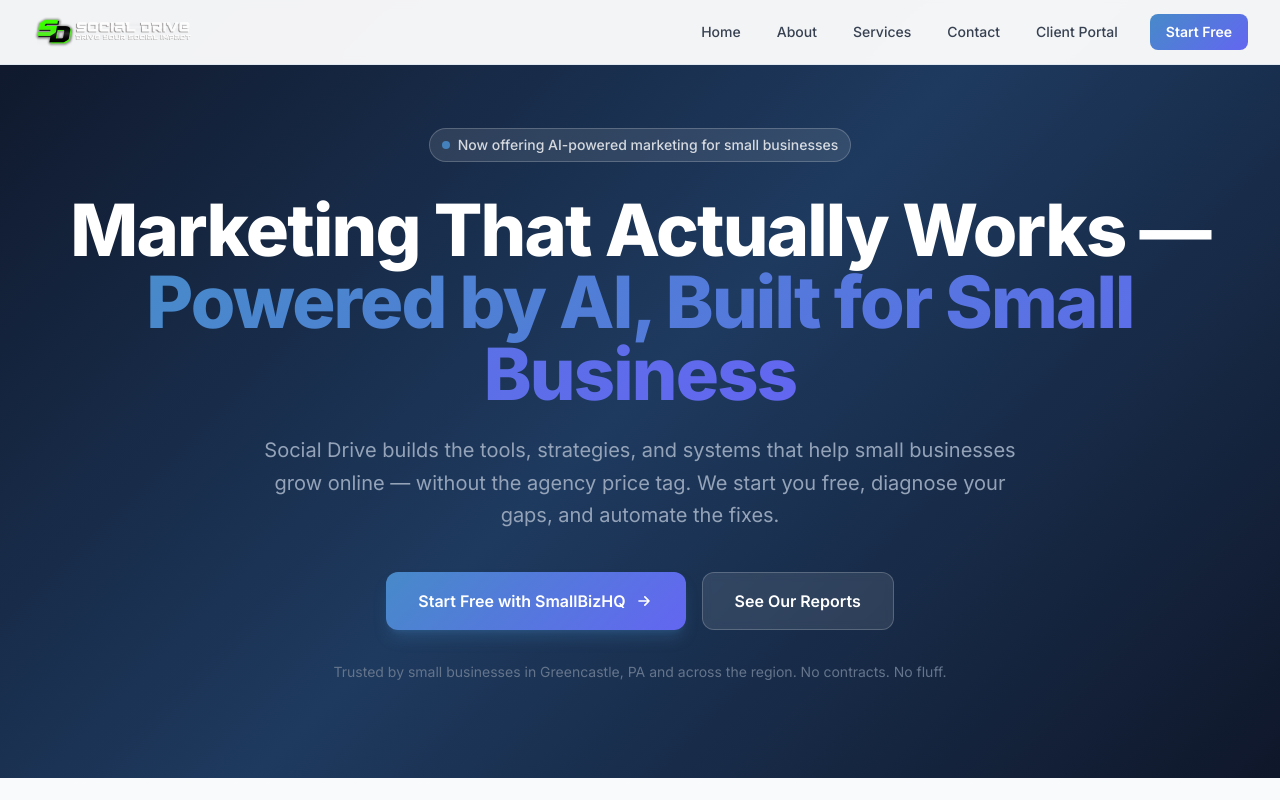
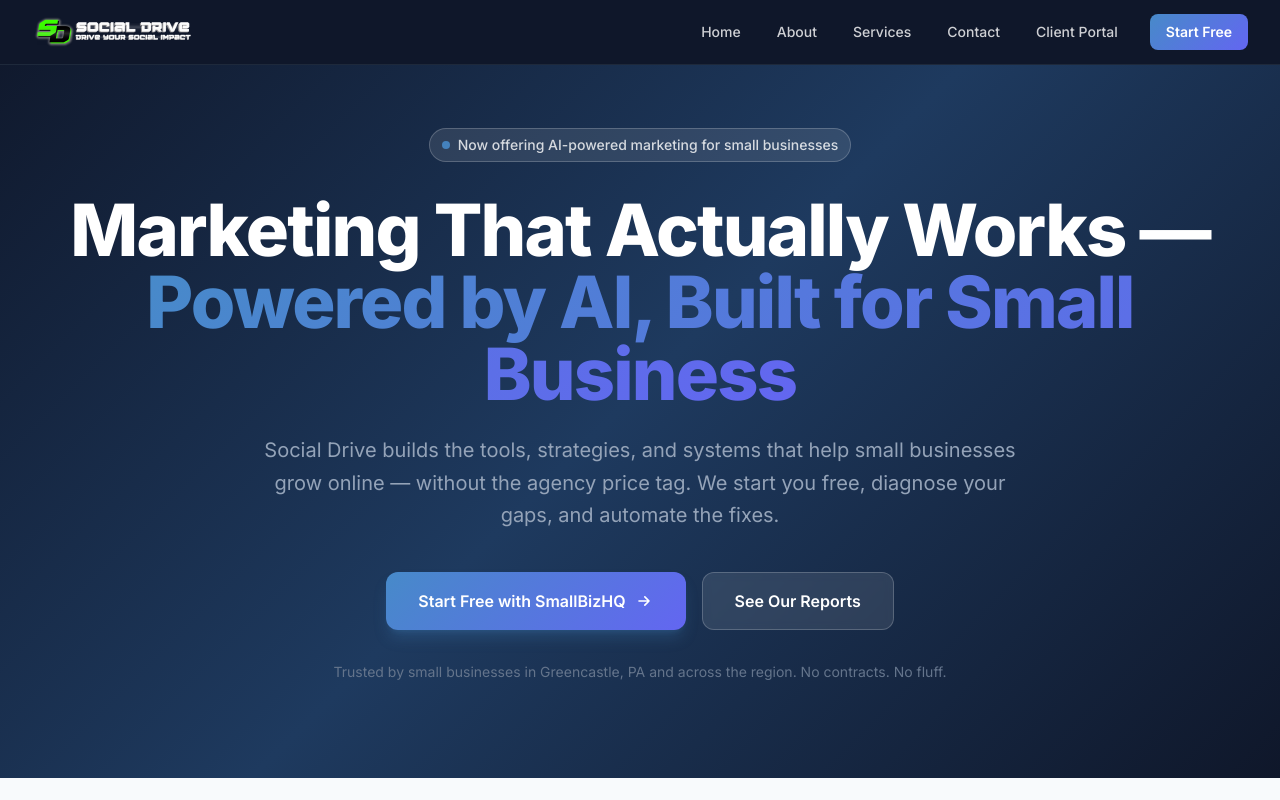
Before and after one commit to mbaer93/sdm-website, a Next.js app: page / in a window 1280 px wide. Shown: the top 800 px of the page. Built offline with nearby package versions, Linux system fonts and the light colour scheme.

Commit message:
fix: dark navbar so transparent logo is visible

```diff
--- a/components/Navbar.tsx
+++ b/components/Navbar.tsx
@@ -16,7 +16,7 @@
   const [mobileOpen, setMobileOpen] = useState(false);
 
   return (
-    <header className="fixed top-0 left-0 right-0 z-50 bg-white/95 backdrop-blur-sm border-b border-[#e2e8f0]">
+    <header className="fixed top-0 left-0 right-0 z-50 bg-[#0f172a] backdrop-blur-sm border-b border-[#1e293b]">
       <div className="max-w-7xl mx-auto px-4 sm:px-6 lg:px-8">
         <div className="flex items-center justify-between h-16">
           {/* Logo */}
@@ -37,7 +37,7 @@
               <Link
                 key={link.href}
                 href={link.href}
-                className="px-4 py-2 text-sm font-medium text-[#374151] hover:text-[#478ac9] transition-colors rounded-lg hover:bg-[#f8fafc]"
+                className="px-4 py-2 text-sm font-medium text-white/80 hover:text-white transition-colors rounded-lg hover:bg-white/10"
               >
                 {link.label}
               </Link>
@@ -54,7 +54,7 @@
 
           {/* Mobile Menu Button */}
           <button
-            className="md:hidden p-2 rounded-lg text-[#374151] hover:bg-[#f8fafc] transition-colors"
+            className="md:hidden p-2 rounded-lg text-white/80 hover:bg-white/10 transition-colors"
             onClick={() => setMobileOpen(!mobileOpen)}
             aria-label="Toggle menu"
           >
@@ -73,14 +73,14 @@
 
       {/* Mobile Menu */}
       {mobileOpen && (
-        <div className="md:hidden border-t border-[#e2e8f0] bg-white">
+        <div className="md:hidden border-t border-[#1e293b] bg-[#0f172a]">
           <div className="max-w-7xl mx-auto px-4 py-3 flex flex-col gap-1">
             {navLinks.map((link) => (
               <Link
                 key={link.href}
                 href={link.href}
                 onClick={() => setMobileOpen(false)}
-                className="px-4 py-3 text-sm font-medium text-[#374151] hover:text-[#478ac9] hover:bg-[#f8fafc] rounded-lg transition-colors"
+                className="px-4 py-3 text-sm font-medium text-white/80 hover:text-white hover:bg-white/10 rounded-lg transition-colors"
               >
                 {link.label}
               </Link>
```
